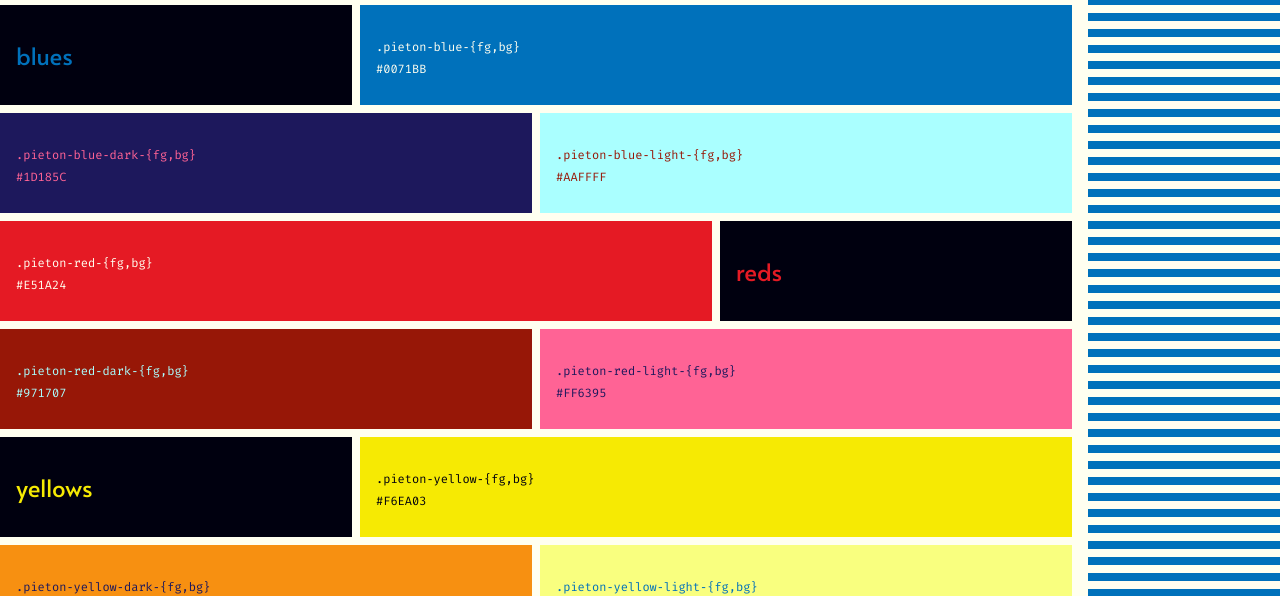
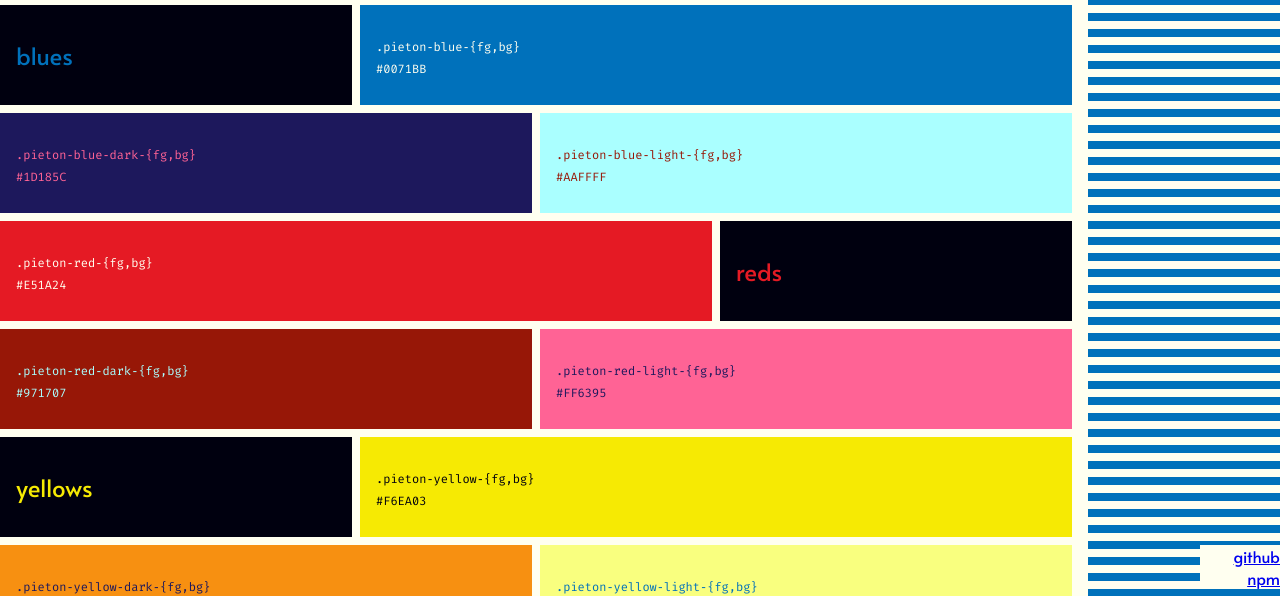
Before and after one commit to brazilla-ray/pieton, a website: page app/index.html in a window 1280 px wide. Shown: the part 211-807 px from the top of the page. Drawn offline with Linux system fonts and the light colour scheme.

Commit message:
adds nav menu

```diff
--- a/app/index.html
+++ b/app/index.html
@@ -28,6 +28,12 @@
         your experience.
       </p>
     <![endif]-->
+    <div class="bottom-right">
+      <nav class="pieton-near-white-bg p-1 links flex-container flex-column align-right">
+        <a href="https://github.com/brazilla-ray/pieton.css">github</a>
+        <a href="https://www.npmjs.com/package/pieton.css">npm</a>
+      </nav>
+    </div>
     <main class="grid-container pieton-near-white-bg">
       <h1 class="row-1-2 full-width align-right mr-1 title-lg pieton-near-white-bg"><span lang="fr">pi&eacute;ton</span></h1>
       <h2 class="row-2-1 full-width align-right mr-1 pieton-red-fg">good walking colors</h2>
--- a/app/styles/flex.css
+++ b/app/styles/flex.css
@@ -1,5 +1,9 @@
 .flex-container {
   display: flex;
+}
+
+.flex-column {
+  flex-flow: column nowrap;
 }
 
 .flex-center-vertical {
--- a/app/styles/layout.css
+++ b/app/styles/layout.css
@@ -1,7 +1,15 @@
 .align-right {
   text-align: right;
+}
+
+.bottom-right {
+  position: inherit;
 }
 
 .mr-1 {
   margin-right: 1rem;
 }
+
+.p-2 {
+  padding: 2rem;
+}
--- a/app/styles/main.css
+++ b/app/styles/main.css
@@ -23,6 +23,16 @@ main {
   width: calc(100vw - 1rem);
 }
 
+nav {
+  width: 5rem;
+}
+
+.links {
+  position: absolute;
+  bottom: 0;
+  right: 0;
+}
+
 @media screen and (min-width: 376px) {
   main {
     width: 85%;
```
